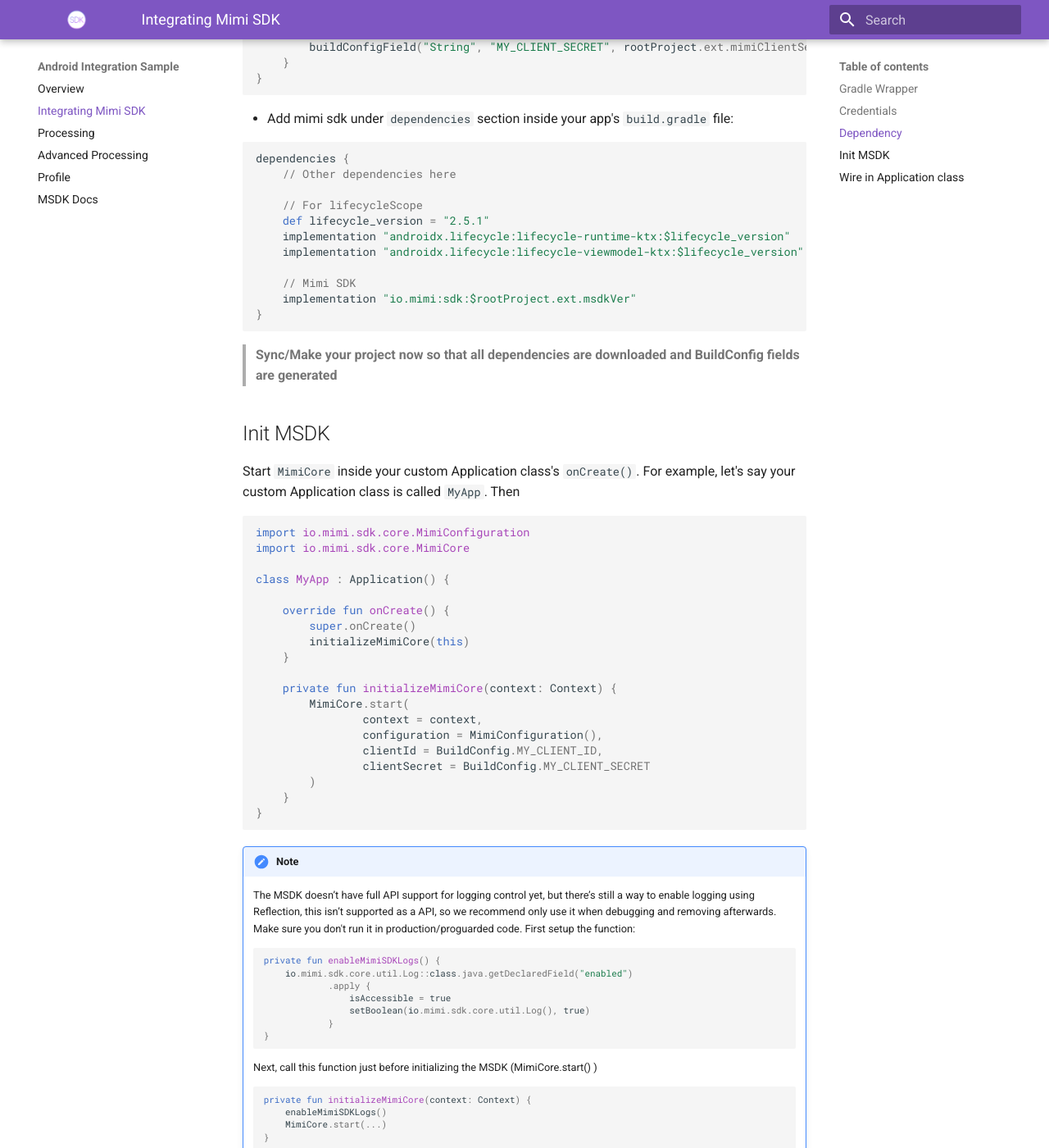
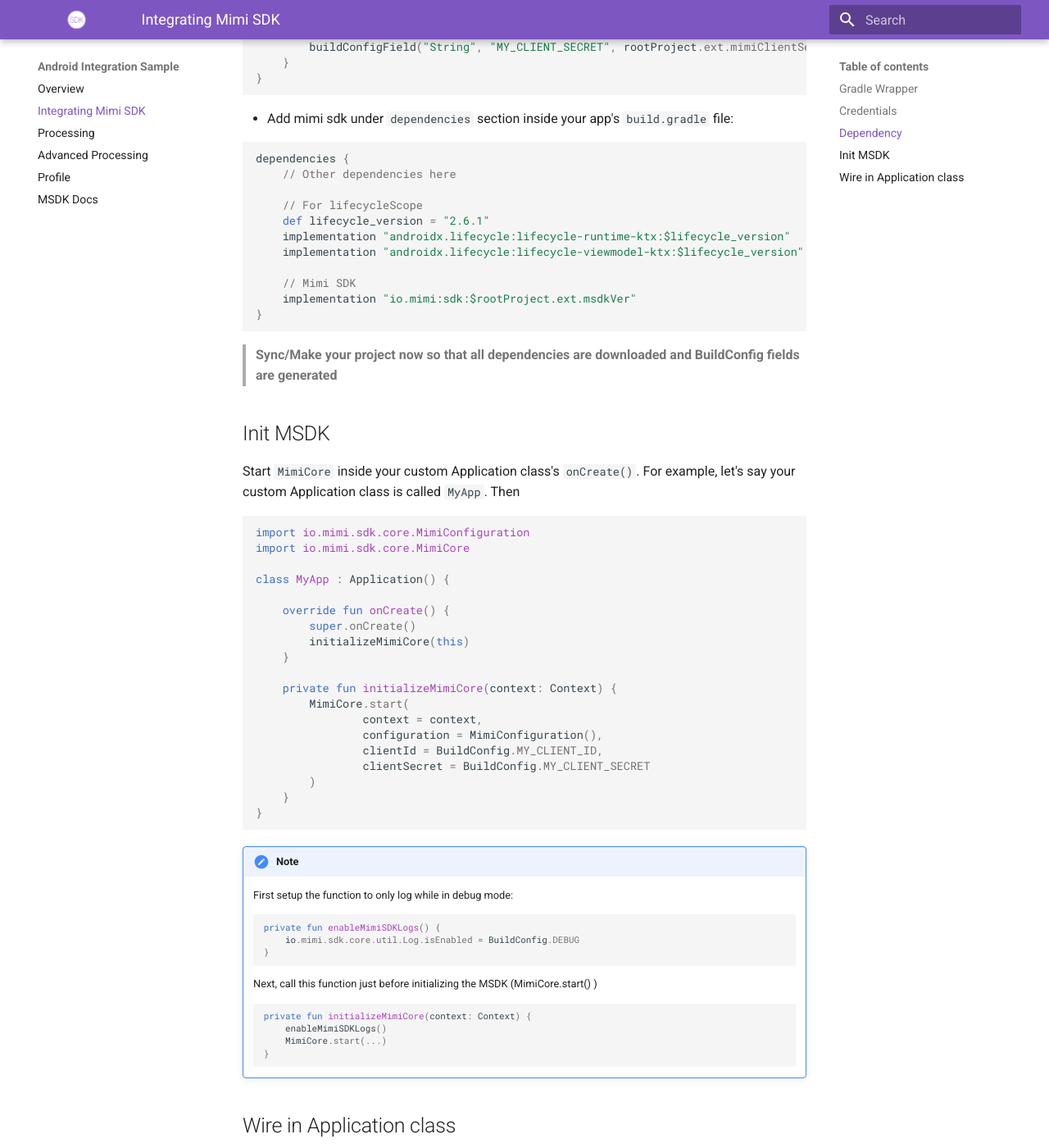
Before and after one commit to MimiHearingTechnologies/IntegrationExampleMSDK-Android, an MkDocs documentation site: the page built from docs/integration.md, in a window 1280 px wide and 1400 px high, scrolled down 2808 px. Shown: the whole window at 82% size. Built offline with MkDocs 1.6.1 and Material for MkDocs 9.7.7, drawn with Linux system fonts in a browser that asks for light colours.

Commit message:
[MSDK-6413] Update with logging APIs

````diff
--- a/docs/integration.md
+++ b/docs/integration.md
@@ -150,7 +150,7 @@
     // Other dependencies here
 
     // For lifecycleScope
-    def lifecycle_version = "2.5.1"
+    def lifecycle_version = "2.6.1"
     implementation "androidx.lifecycle:lifecycle-runtime-ktx:$lifecycle_version"
     implementation "androidx.lifecycle:lifecycle-viewmodel-ktx:$lifecycle_version"
 
@@ -188,15 +188,10 @@
 ```
 
 !!! note
-    The MSDK doesn’t have full API support for logging control yet, but there’s still a way to enable logging using Reflection, this isn’t supported as a API, so we recommend only use it when debugging and removing afterwards. Make sure you don't run it in production/proguarded code.
-    First setup the function:
+    First setup the function to only log while in debug mode:
     ```kotlin
     private fun enableMimiSDKLogs() {
-        io.mimi.sdk.core.util.Log::class.java.getDeclaredField("enabled")
-                .apply {
-                    isAccessible = true
-                    setBoolean(io.mimi.sdk.core.util.Log(), true)
-                }
+        io.mimi.sdk.core.util.Log.isEnabled = BuildConfig.DEBUG
     }
     ```
     Next, call this function just before initializing the MSDK (MimiCore.start() )
````
